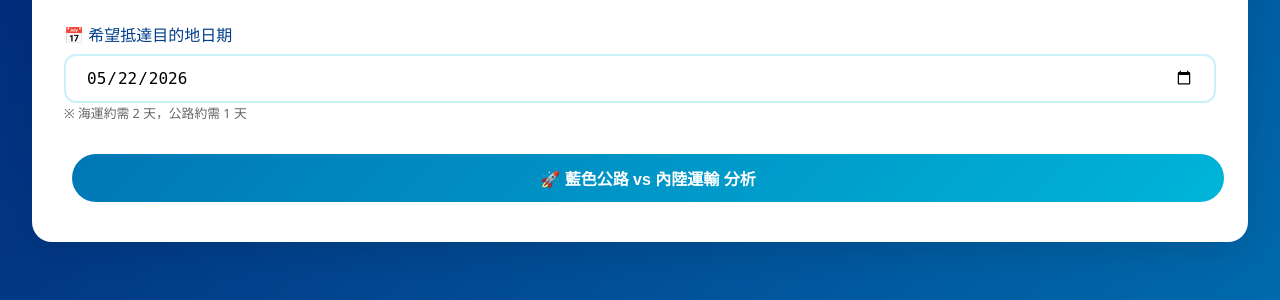
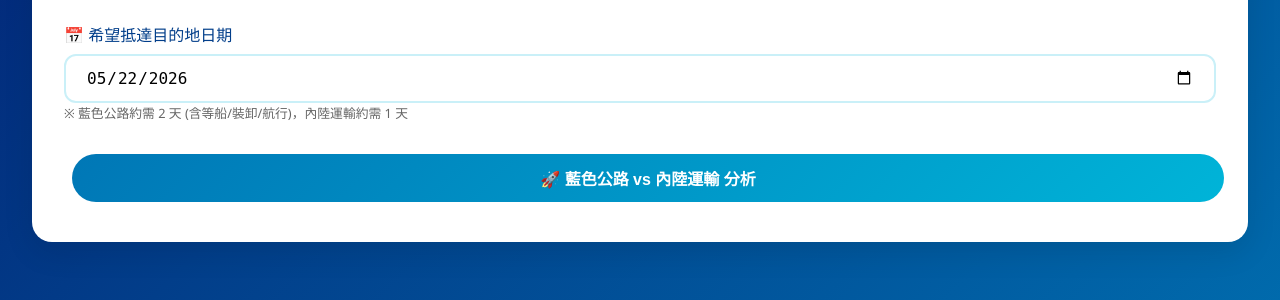
Before and after one commit to c114189130/imarine-carbon-app, a Flask app: page / in a window 1280 px wide. Shown: the part 1012-1312 px from the top of the page. Run offline with Flask 3, Linux system fonts and the light colour scheme.

Commit message:
Fix: Time analysis table format, sea transit 2 days, road 1 day

```diff
--- a/templates/index.html
+++ b/templates/index.html
@@ -108,7 +108,7 @@
             <div class="form-group"><label>📦 貨櫃數量 (FEU)</label><input type="number" id="containers" min="1" value="50"></div>
             <div class="form-group"><label>⚠️ 貨物類型</label><select id="cargoType"><option value="normal">一般貨物</option><option value="dangerous">危險品/特殊貨物</option></select></div>
             <div class="form-group"><label>📅 預計出發日期</label><input type="date" id="departureDate" value="2026-05-20"></div>
-            <div class="form-group"><label>📅 希望抵達目的地日期</label><input type="date" id="arrivalDate" value="2026-05-22"><p style="font-size:0.8rem; color:#666">※ 海運約需 2 天，公路約需 1 天</p></div>
+            <div class="form-group"><label>📅 希望抵達目的地日期</label><input type="date" id="arrivalDate" value="2026-05-22"><p style="font-size:0.8rem; color:#666">※ 藍色公路約需 2 天 (含等船/裝卸/航行)，內陸運輸約需 1 天</p></div>
             <button class="btn btn-primary" onclick="calculateComparison()" style="width:100%">🚀 藍色公路 vs 內陸運輸 分析</button>
         </div>
 
@@ -165,7 +165,7 @@
         let currentRouteKey = null;
         let shipsData = [];
 
-        // 真實成本數據 (根據圖片)
+        // 真實成本數據
         const SEA_COST_PER_FEU = 2787;
         const ROAD_COST_PER_FEU = 7218;
 
@@ -174,8 +174,8 @@
         const ROAD_CARBON_PER_FEU = 120;
 
         // 運輸時間 (天數)
-        const SEA_TRANSIT_DAYS = 2;   // 海運約需 2 天
-        const ROAD_TRANSIT_DAYS = 1;  // 公路約需 1 天
+        const SEA_TRANSIT_DAYS = 2;   // 航運作業時間 2 天
+        const ROAD_TRANSIT_DAYS = 1;  // 公路運輸 1 天
 
         // VSL 階段數據
         const VSL_STAGES = {
@@ -262,8 +262,6 @@
                 const shipsRes = await fetch(`/api/ships/${routeKey}`);
                 const ships = await shipsRes.json();
                 if (ships && ships.length > 0) {
-                    // 找最近的船班
-                    const today = new Date();
                     for (let ship of ships) {
                         const shipDate = new Date(ship.sailing_date);
                         if (shipDate >= departureDate) {
@@ -300,7 +298,8 @@
                 recommendMode = "road";
                 trafficLight = "🔴";
                 recommendation = `⚠️ 海運與公路皆無法在 ${arrivalRequirementStr} 前送達，建議調整需求日期`;
-                reasons.push(`⏰ 海運預計 ${formatDate(seaArrivalDate)} 到港，公路預計 ${formatDate(roadArrivalDate)} 到港`);
+                reasons.push(`⏰ 海運需要 ${SEA_TRANSIT_DAYS} 天，預計 ${formatDate(seaArrivalDate)} 到港`);
+                reasons.push(`⏰ 公路需要 ${ROAD_TRANSIT_DAYS} 天，預計 ${formatDate(roadArrivalDate)} 到港`);
                 reasons.push(`💡 建議延後希望抵達日期，或提前出發`);
             }
             // 規則3：海運來不及，公路來得及
@@ -318,11 +317,10 @@
                 trafficLight = "🟡";
                 recommendation = `公路無法在 ${arrivalRequirementStr} 前送達，建議採藍色公路`;
                 reasons.push(`⏰ 公路需要 ${ROAD_TRANSIT_DAYS} 天，預計 ${formatDate(roadArrivalDate)} 到港`);
-                reasons.push(`✅ 海運可在 ${formatDate(seaArrivalDate)} 前送達`);
+                reasons.push(`✅ 海運需要 ${SEA_TRANSIT_DAYS} 天，可在 ${formatDate(seaArrivalDate)} 前送達`);
             }
             // 規則5：兩者皆可在時限內送達，比較成本與碳排
             else {
-                // 比較成本節省
                 if (costSaved > 0) {
                     recommendMode = "sea";
                     trafficLight = "🟢";
@@ -387,13 +385,36 @@
                 <div class="result-box">
                     <h3>⏰ 時效分析</h3>
                     <table class="comparison-table">
-                        <thead><tr><th>項目</th><th>🚢 藍色公路</th><th>🚛 內陸運輸</th><th>時效要求</th></tr></thead>
+                        <thead>
+                            <tr>
+                                <th>項目</th>
+                                <th>🚢 藍色公路</th>
+                                <th>🚛 內陸運輸</th>
+                                <th>時效要求</th>
+                            </tr>
+                        </thead>
                         <tbody>
-                            <tr>}<strong>運輸時間</strong>}<td>約 ${c.seaTransitDays} 天</td><td>約 ${c.roadTransitDays} 天</td><td>-</td> '</tr>
-                            <tr>}<strong>預計抵達日期</strong>}<td>${c.seaArrivalDate}</td><td>${c.roadArrivalDate}</td><td>希望 ${c.arrivalRequirement} 前</td> </tr>
-                            <tr>}<strong>是否符合時效</strong>}<td class="${c.seaArrivalDate <= c.arrivalRequirement ? 'winning' : ''}">${c.seaArrivalDate <= c.arrivalRequirement ? '✅ 符合' : '❌ 不符合'}</td>
-                            <td class="${c.roadArrivalDate <= c.arrivalRequirement ? 'winning' : ''}">${c.roadArrivalDate <= c.arrivalRequirement ? '✅ 符合' : '❌ 不符合'}</td>
-                            <td>-</td>
+                            <tr>
+                                <td><strong>運輸時間</strong></td>
+                                <td>約 ${c.seaTransitDays} 天 (含等船/裝卸/航行)</td>
+                                <td>約 ${c.roadTransitDays} 天</td>
+                                <td>-</td>
+                            </tr>
+                            <tr>
+                                <td><strong>預計抵達日期</strong></td>
+                                <td>${c.seaArrivalDate}</td>
+                                <td>${c.roadArrivalDate}</td>
+                                <td>希望 ${c.arrivalRequirement} 前</td>
+                            </tr>
+                            <tr>
+                                <td><strong>是否符合時效</strong></td>
+                                <td class="${c.seaArrivalDate <= c.arrivalRequirement ? 'winning' : ''}">
+                                    ${c.seaArrivalDate <= c.arrivalRequirement ? '✅ 符合' : '❌ 不符合'}
+                                </td>
+                                <td class="${c.roadArrivalDate <= c.arrivalRequirement ? 'winning' : ''}">
+                                    ${c.roadArrivalDate <= c.arrivalRequirement ? '✅ 符合' : '❌ 不符合'}
+                                </td>
+                                <td>-</td>
                             </tr>
                         </tbody>
                     </table>
@@ -405,10 +426,8 @@
                     <table class="comparison-table">
                         <thead><tr><th>項目</th><th>🚢 藍色公路</th><th>🚛 內陸運輸</th><th>差異</th></tr></thead>
                         <tbody>
-                            <tr>}<strong>單一FEU成本</strong>}<td>NT$ ${SEA_COST_PER_FEU.toLocaleString()}</td><td>NT$ ${ROAD_COST_PER_FEU.toLocaleString()}</td>
-                            <td class="winning">藍色公路省 NT$ ${(ROAD_COST_PER_FEU - SEA_COST_PER_FEU).toLocaleString()}</td> '</tr>
-                            <tr>}<strong>總成本 (${c.containers} FEU)</strong>}<td>NT$ ${c.seaCost.toLocaleString()}</td><td>NT$ ${c.roadCost.toLocaleString()}</td>
-                            <td class="winning">${c.costSaved > 0 ? `藍色公路省 NT$ ${c.costSaved.toLocaleString()}` : `內陸運輸省 NT$ ${(-c.costSaved).toLocaleString()}`}</td> </tr>
+                            <tr>}<strong>單一FEU成本</strong></td>}<strong>NT$ ${SEA_COST_PER_FEU.toLocaleString()}</strong></td>}<strong>NT$ ${ROAD_COST_PER_FEU.toLocaleString()}</strong></td><td class="winning">藍色公路省 NT$ ${(ROAD_COST_PER_FEU - SEA_COST_PER_FEU).toLocaleString()}</td></tr>
+                            <tr>}<strong>總成本 (${c.containers} FEU)</strong></td>}<strong>NT$ ${c.seaCost.toLocaleString()}</strong></td>}<strong>NT$ ${c.roadCost.toLocaleString()}</strong></td><td class="winning">${c.costSaved > 0 ? `藍色公路省 NT$ ${c.costSaved.toLocaleString()}` : `內陸運輸省 NT$ ${(-c.costSaved).toLocaleString()}`}</td></tr>
                         </tbody>
                     </table>
                 </div>
@@ -417,12 +436,10 @@
                 <div class="result-box">
                     <h3>🌱 碳排比較</h3>
                     <table class="comparison-table">
-                        <thead><tr><th>項目</th><th>🚢 藍色公路</th><th>🚛 內陸運輸</th><th>差異</th> </tr></thead>
+                        <thead><tr><th>項目</th><th>🚢 藍色公路</th><th>🚛 內陸運輸</th><th>差異</th></td></thead>
                         <tbody>
-                            <tr>}<strong>碳排係數</strong>}<td>${SEA_CARBON_PER_FEU} kg/FEU</td><td>${ROAD_CARBON_PER_FEU} kg/FEU</td>
-                            <td class="winning">藍色公路低 ${ROAD_CARBON_PER_FEU - SEA_CARBON_PER_FEU} kg/FEU</td> </tr>
-                            <tr>}<strong>總碳排 (${c.containers} FEU)</strong>}<td>${c.seaCarbon.toLocaleString()} kg</td><td>${c.roadCarbon.toLocaleString()} kg</td>
-                            <td class="winning">減少 ${c.carbonSaved.toLocaleString()} kg (${c.reductionPct}%)</td> </tr>
+                            <tr>}<strong>碳排係數</strong></td>}<strong>${SEA_CARBON_PER_FEU} kg/FEU</strong></td>}<strong>${ROAD_CARBON_PER_FEU} kg/FEU</strong></td><td class="winning">藍色公路低 ${ROAD_CARBON_PER_FEU - SEA_CARBON_PER_FEU} kg/FEU</td> '</tbody>
+                            <tr>}<strong>總碳排 (${c.containers} FEU)</strong></td>}<strong>${c.seaCarbon.toLocaleString()} kg</strong>}<td><strong>${c.roadCarbon.toLocaleString()} kg</strong>}<td><td class="winning">減少 ${c.carbonSaved.toLocaleString()} kg (${c.reductionPct}%)</td>  </tr>
                         </tbody>
                     </table>
                 </div>
@@ -431,9 +448,9 @@
                 <div class="result-box">
                     <h3>🚸 人命價值 (VSL) 階段分析</h3>
                     <table class="comparison-table">
-                        <thead><tr><th>藍色公路使用率</th><th>減少死亡事故肇事率</th><th>節省人命價值成本</th> </tr></thead>
+                        <thead><tr><th>藍色公路使用率</th><th>減少死亡事故肇事率</th><th>節省人命價值成本</th> </thead>
                         <tbody>
-                            <tr>}<td>${Math.round(c.utilization)}%</td><td>${(c.utilization * 0.0061).toFixed(3)}%</td><td class="winning">NT$ ${c.vslSaved.toLocaleString()}</td> </tr>
+                            <tr>}<td><strong>${Math.round(c.utilization)}%</strong></td>}<td><strong>${(c.utilization * 0.0061).toFixed(3)}%</strong></td><td class="winning"><strong>NT$ ${c.vslSaved.toLocaleString()}</strong></td> </tr>
                             <tr><td colspan="3" style="font-size:0.85rem">※ 資料來源：本研究彙整 (參考交通部運研所 VSL 研究模型)</td> </tr>
                         </tbody>
                     </table>
@@ -463,7 +480,6 @@
                 displayShips(shipsData);
             } catch(err) {
                 console.error("載入船班失敗:", err);
-                // 顯示模擬船班
                 displayShips([
                     {voyage_no:"LC1021", ship_name:"立昌輪", sailing_date:"2026-05-20", sailing_day:"Tuesday", capacity:1618, remaining:1098, utilization:32, eta_time:"2026-05-21 08:00:00", dynamic_price:12000, is_cutoff_passed:false},
                     {voyage_no:"LC1022", ship_name:"立昌輪", sailing_date:"2026-05-23", sailing_day:"Friday", capacity:1618, remaining:238, utilization:85, eta_time:"2026-05-24 08:00:00", dynamic_price:15000, is_cutoff_passed:false}
```
